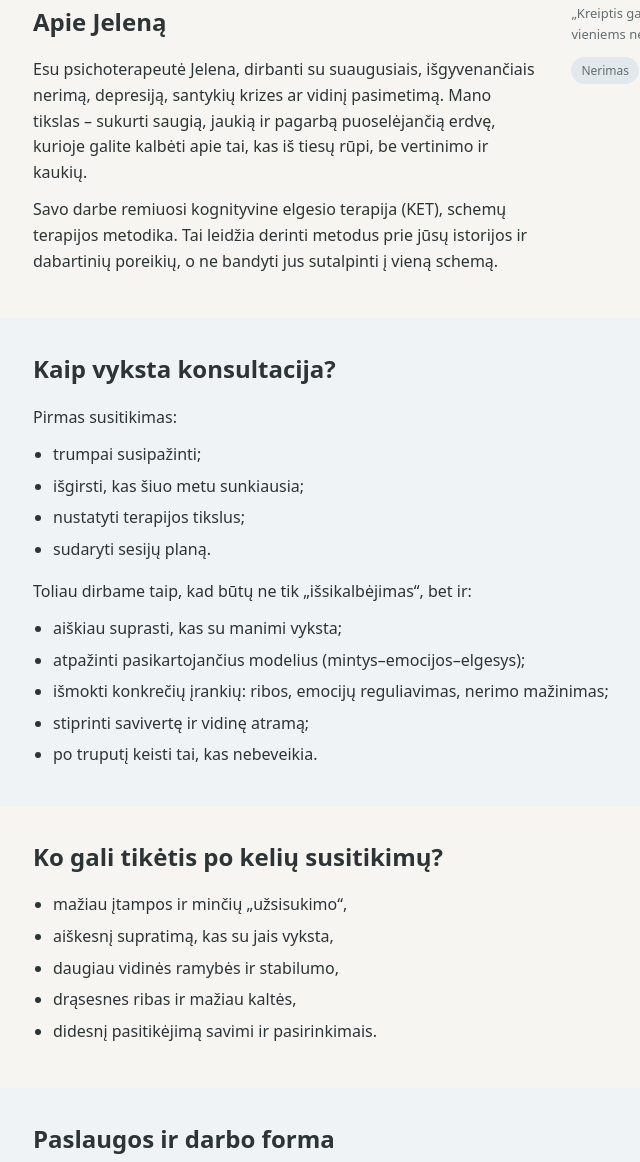
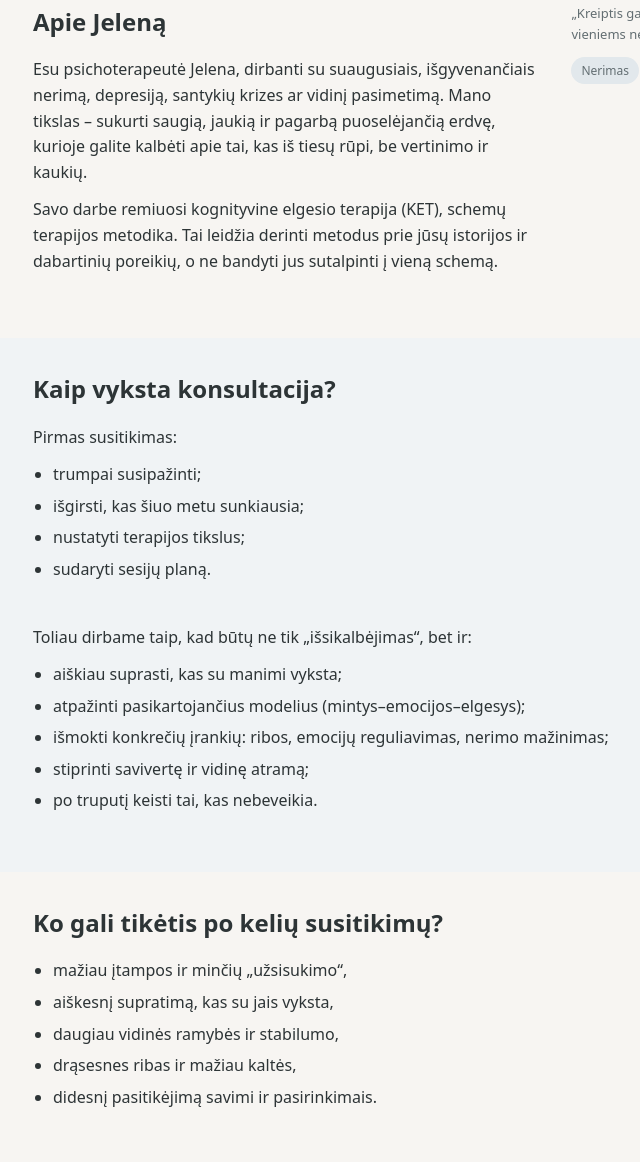
Before and after one commit to Sancio1/leisksau, a plain HTML site: page index.html in a window 1280 px wide. Shown: the part 829-1991 px from the top of the page, without its empty margins (143-783 px from the left). Drawn offline with Linux system fonts and the light colour scheme.

Commit message:
Add files via upload

```diff
--- a/index.html
+++ b/index.html
@@ -65,7 +65,7 @@
         .container {
             max-width: var(--max-width);
             margin: 0 auto;
-            padding: 0 16px;
+            padding: 0 16px 20px;
         }
         .nav {
             display: flex;
```
